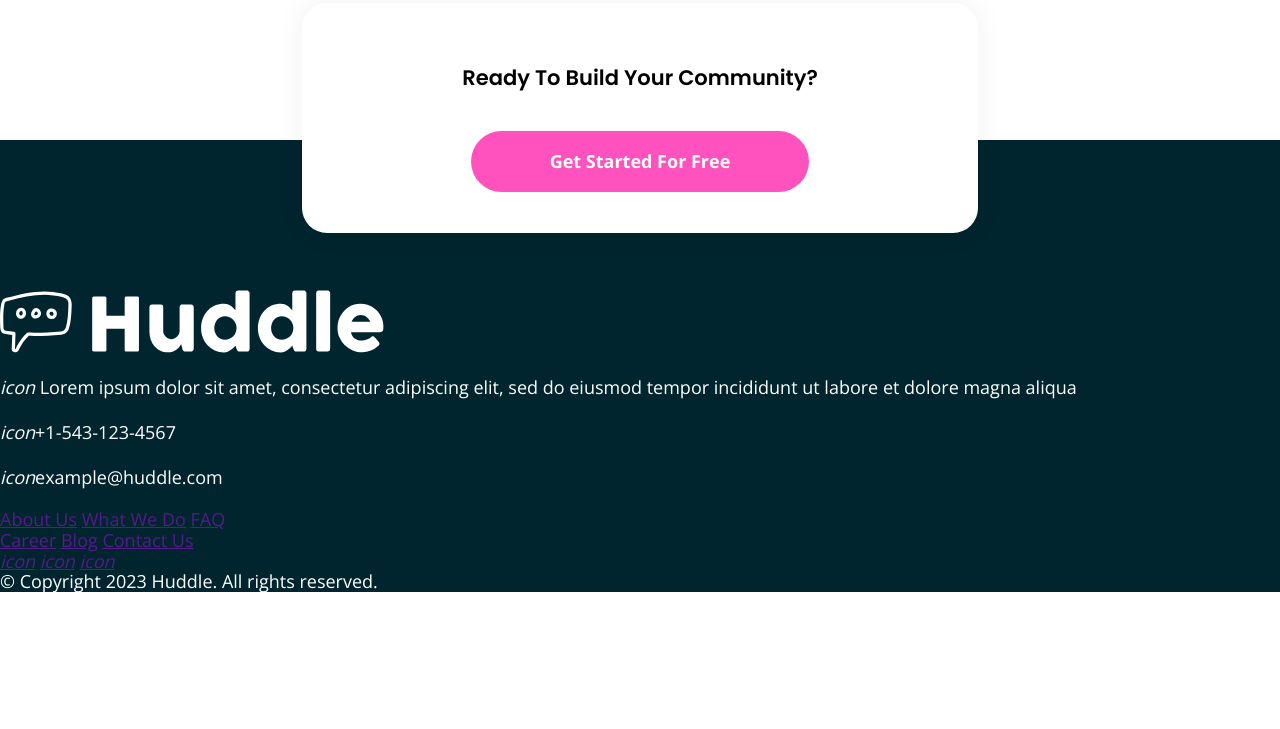
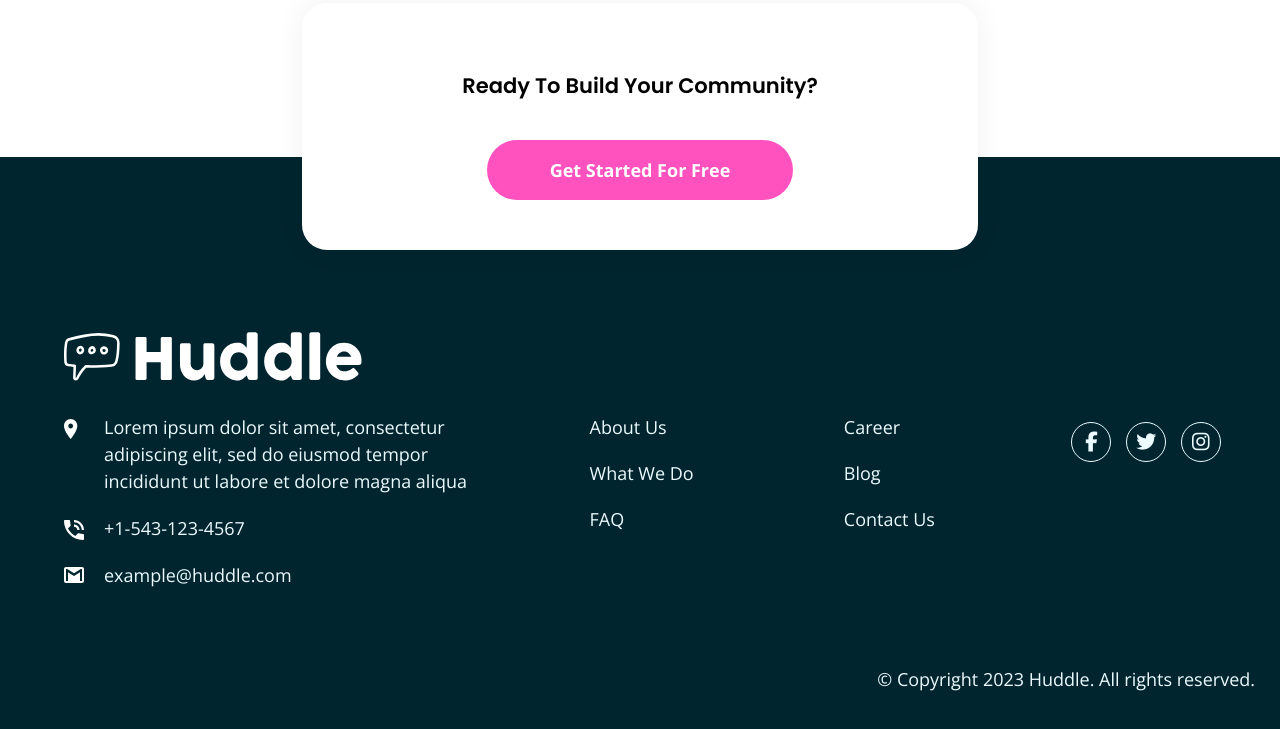
Before and after one commit to Hisham-Echo/huddle-landing-page-with-alternating-feature-blocks, a plain HTML site: page index.html in a window 1280 px wide. Shown: the part 2358-3087 px from the top of the page. Before the commit the page ends 2951 px from the top, so only its background shows below. Drawn offline with nearby package versions, Linux system fonts and the light colour scheme.

Commit message:
Solution

```diff
--- a/index.html
+++ b/index.html
@@ -139,42 +139,49 @@
             <!-- END popup-->
         </main>
         <!-- END main -->
-
+        <!-- START footer -->
         <footer>
             <div class="img logo">
                 <img src="./images/logo.svg" alt="Huddle logo" />
             </div>
-            <div class="links">
+            <div class="txt">
                 <div class="data">
                     <p>
-                        <i>icon</i> Lorem ipsum dolor sit amet, consectetur
-                        adipiscing elit, sed do eiusmod tempor incididunt ut
-                        labore et dolore magna aliqua
+                        Lorem ipsum dolor sit amet, consectetur adipiscing elit,
+                        sed do eiusmod tempor incididunt ut labore et dolore
+                        magna aliqua
                     </p>
-                    <p><i>icon</i>+1-543-123-4567</p>
-                    <p><i>icon</i>example@huddle.com</p>
+                    <p>+1-543-123-4567</p>
+                    <p>example@huddle.com</p>
                 </div>
+                <div class="links">
                     <div>
                         <a href="">About Us</a>
                         <a href="">What We Do</a>
                         <a href="">FAQ</a>
                     </div>
+
                     <div>
                         <a href="">Career</a>
                         <a href="">Blog</a>
                         <a href="">Contact Us</a>
                     </div>
+
                     <div>
-                    <a href=""><i>icon</i></a>
-                    <a href=""><i>icon</i></a>
-                    <a href=""><i>icon</i></a>
+                        <i class="fa-brands fa-facebook-f"></i>
+
+                        <i class="fa-brands fa-twitter"></i>
+
+                        <i class="fa-brands fa-instagram"></i>
+                    </div>
+
                 </div>
             </div>
-
             <div class="foot">
                 &copy; Copyright 2023 Huddle. All rights reserved.
             </div>
         </footer>
+        <!-- END footer -->
         <!-- <footer>
             <p class="attribution">
                 Challenge by <a href="https://www.frontendmentor.io?ref=challenge" target="_blank">Frontend Mentor</a>.
--- a/style/main.css
+++ b/style/main.css
@@ -8,12 +8,16 @@
 /*? START global */
 * {
     box-sizing: border-box;
-    transition: background-color ease-in-out 0.2s, color ease-in-out 0.2s;
+    transition: background-color ease-in-out 0.2s, color ease-in-out 0.2s,
+        border-color ease-in-out 0.2s;
     -webkit-transition: background-color ease-in-out 0.2s,
-        color ease-in-out 0.2s;
-    -moz-transition: background-color ease-in-out 0.2s, color ease-in-out 0.2s;
-    -ms-transition: background-color ease-in-out 0.2s, color ease-in-out 0.2s;
-    -o-transition: background-color ease-in-out 0.2s, color ease-in-out 0.2s;
+        color ease-in-out 0.2s, border-color ease-in-out 0.2s;
+    -moz-transition: background-color ease-in-out 0.2s, color ease-in-out 0.2s,
+        border-color ease-in-out 0.2s;
+    -ms-transition: background-color ease-in-out 0.2s, color ease-in-out 0.2s,
+        border-color ease-in-out 0.2s;
+    -o-transition: background-color ease-in-out 0.2s, color ease-in-out 0.2s,
+        border-color ease-in-out 0.2s;
 }
 
 html {
@@ -93,7 +97,7 @@ header {
 
 /** START nav */
 header nav {
-    margin: 30px auto 80px ;
+    margin: 30px auto 80px;
     padding: 2%;
     display: flex;
     flex-flow: row nowrap;
@@ -200,16 +204,14 @@ main .popup {
     gap: 20px;
     background-color: white;
     box-shadow: 0 0 30px 0 #0000000f;
-    text-align: center;
-    padding: 50px 5%;
-    height: 230px;
+    padding: 50px 2%;
+    min-height: 230px;
 }
 
 main .popup button {
     background-color: var(--Pink);
     border: none;
-    padding: 20px;
-    width: 60%;
+    padding: 20px 10%;
     color: white;
     font-weight: bold;
 }
@@ -217,7 +219,7 @@ main .popup button {
 @media (min-width: 900px) {
     main {
         padding: 6%;
-        align-items:center;
+        align-items: center;
     }
 
     main section {
@@ -247,18 +249,192 @@ main .popup button {
 
 /** START footer */
 footer {
-    position: relative;
-    padding-top: 150px;
+    display: flex;
+    flex-flow: column wrap;
+    padding: 175px 25px 75px;
     background-color: var(--Very-Dark-Cyan);
-    color: white;
-    /* display: grid; */
-    /* grid-template-columns: repeat(4, 1fr); */
-    /* grid-template-rows: 1fr 2fr 1fr; */
+    color: var(--Very-Pale-Cyan);
 }
 
 footer .logo {
-    width: 30%;
-    filter:grayscale(1) invert(1) brightness(10);
-    -webkit-filter:grayscale(1) invert(1) brightness(10);
+    width: 25%;
+    margin-bottom: 10px;
+    filter: grayscale(1) invert(1) brightness(10);
+    -webkit-filter: grayscale(1) invert(1) brightness(10);
 }
+
+footer .data {
+    margin-bottom: 60px;
+}
+
+footer .data p {
+    position: relative;
+    margin: 20px 40px;
+}
+
+footer .data p::before {
+    content: "";
+    width: 20px;
+    height: 20px;
+    position: absolute;
+    top: 5px;
+    left: -40px;
+    background-image: url(../images/icon-phone.svg);
+    background-repeat: no-repeat;
+    background-size: contain;
+}
+
+footer .data p:first-child::before {
+    background-image: url(../images/icon-location.svg);
+}
+
+footer .data p:last-child::before {
+    background-image: url(../images/icon-email.svg);
+}
+
+footer .links div a {
+    display: inline-block;
+    width: 100%;
+    /* background: red; */
+    margin-bottom: 25px;
+    color: var(--Very-Pale-Cyan);
+    text-decoration: none;
+}
+
+footer .links div:last-child i {
+    width: 40px;
+    height: 40px;
+    text-decoration: none;
+    display: inline-flex;
+    justify-content: center;
+    align-items: center;
+    font-size: 20px;
+    margin: 5px;
+    padding: 5px;
+    color: var(--Very-Pale-Cyan);
+    border: 1px solid var(--Very-Pale-Cyan);
+    border-radius: 50%;
+    -webkit-border-radius: 50%;
+    -moz-border-radius: 50%;
+    -ms-border-radius: 50%;
+    -o-border-radius: 50%;
+}
+
+footer .links div:last-child i:hover {
+    cursor: pointer;
+    color: var(--Pink, pink);
+    border-color: var(--Pink, pink);
+}
+
+footer .links div:last-child,
+footer .foot {
+    text-align: center;
+    margin-bottom: 20px;
+}
+
+@media (min-width: 900px) {
+    footer {
+        padding: 175px 25px 75px 5%;
+    }
+    footer .txt {
+        display: flex;
+        justify-content: space-between;
+        align-items: baseline;
+        gap: 20px;
+    }
+    footer .data {
+        width: 40%;
+    }
+    footer .links {
+        display: flex;
+        justify-content: space-evenly;
+        flex:1;
+    }
+    footer .foot {
+        align-self: flex-end;
+        justify-self: flex-end;
+    }
+}
+
+/* *************************************** */
+/*! START footer */
+/* footer {
+    padding-bottom: 10px;
+    color: white;
+    background-color: var(--Very-Dark-Blue);
+} */
+
+/* footer .logo {
+    width: 50%;
+    margin-bottom: 30px;
+} */
+
+/* footer .logo img {
+    width: 100%;
+    filter: invert(0.5) brightness(10);
+    -webkit-filter: invert(0.5) brightness(10);
+} */
+
+/* footer .txt div {
+    padding-bottom: 10px;
+} */
+
+/* footer .txt .contact,
+footer .txt .links div {
+    padding-bottom: 50px;
+} */
+
+/* footer .txt .contact .icon {
+    margin-bottom: 10px;
+} */
+
+/* footer .txt .contact .icon img {
+    margin-right: 10px;
+    width: 20px;
+} */
+
+/* footer .links a {
+    color: white;
+    text-decoration: none;
+    padding-bottom: 20px;
+    display: block;
+} */
+
+/* footer .links .social {
+    text-align: center;
+} */
+
+/* footer .links .social i {
+    display: inline-block;
+    text-align: center;
+    font-size: 1.2rem;
+    color: white;
+    border: 1px solid white;
+    width: 40px;
+    margin: 5px;
+    padding: 10px;
+    border-radius: 50%;
+    -webkit-border-radius: 50%;
+    -moz-border-radius: 50%;
+    -ms-border-radius: 50%;
+    -o-border-radius: 50%;
+} */
+
+/* footer .links i:hover {
+    cursor: pointer;
+    color: var(--Bright-Blue);
+    border-color: var(--Bright-Blue);
+} */
+
+/* @media (min-width: 767px) {
+    footer .logo {
+        width: 20%;
+    }
+    footer .txt .links {
+        display: flex;
+        flex-flow: row wrap;
+        justify-content: space-between;
+    }
+} */
+
 /** END footer */
```
Lines whose indentation alone changed are shown as unchanged.
